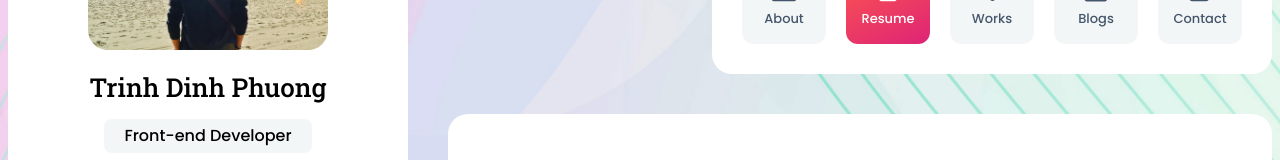
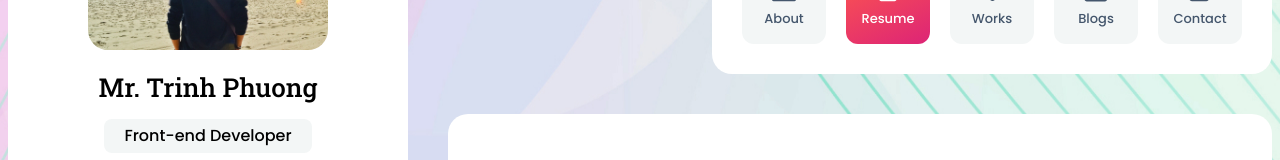
Before and after one commit to trinhphuongdesigner/my-resume, a plain HTML site: page index.html in a window 1280 px wide. Shown: the part 310-470 px from the top of the page. Drawn offline with Linux system fonts and the light colour scheme.

Commit message:
Update name

```diff
--- a/index.html
+++ b/index.html
@@ -26,7 +26,7 @@
           >
 
           <div class="sidebar__user">
-            <p class="sidebar__user__name">Trinh Dinh Phuong</p>
+            <p class="sidebar__user__name">Mr. Trinh Phuong</p>
 
             <p class="sidebar__user__position">Front-end Developer</p>
 
@@ -330,15 +330,25 @@
 
                   <div class="list__tag">
                     <p class="tag">HTML</p>
+
                     <p class="tag">CSS</p>
+
                     <p class="tag">JavaScript</p>
+
                     <p class="tag">ReactJS</p>
+
                     <p class="tag">NodeJS</p>
+
                     <p class="tag">MongoDB</p>
+
                     <p class="tag">PhotoShop</p>
+
                     <p class="tag">Branding Design</p>
+
                     <p class="tag">Photography</p>
+
                     <p class="tag">Time Management</p>
+
                     <p class="tag">Flexibility</p>
                   </div>
                 </div>
```
